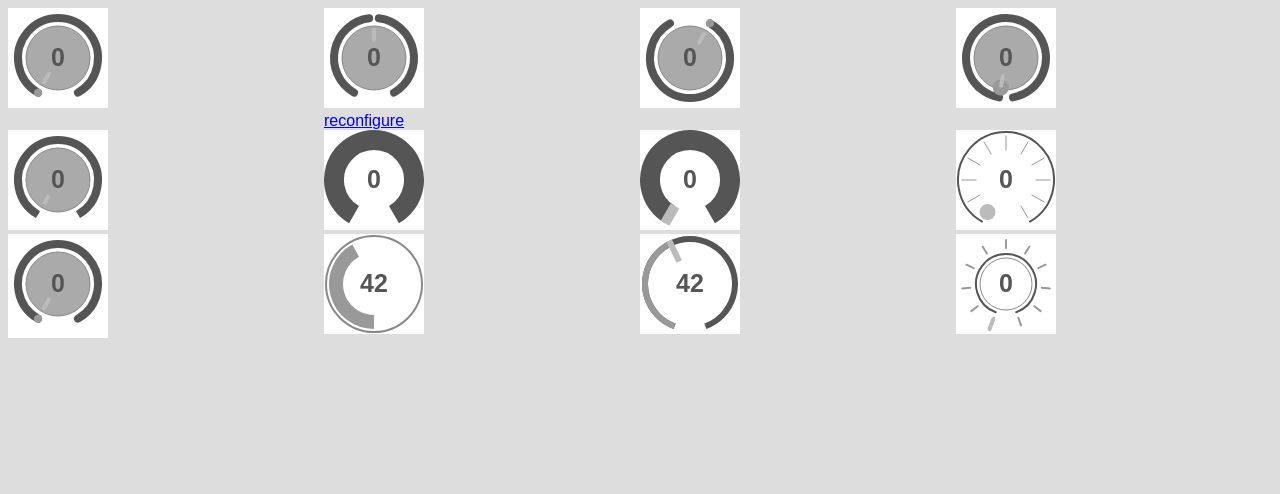
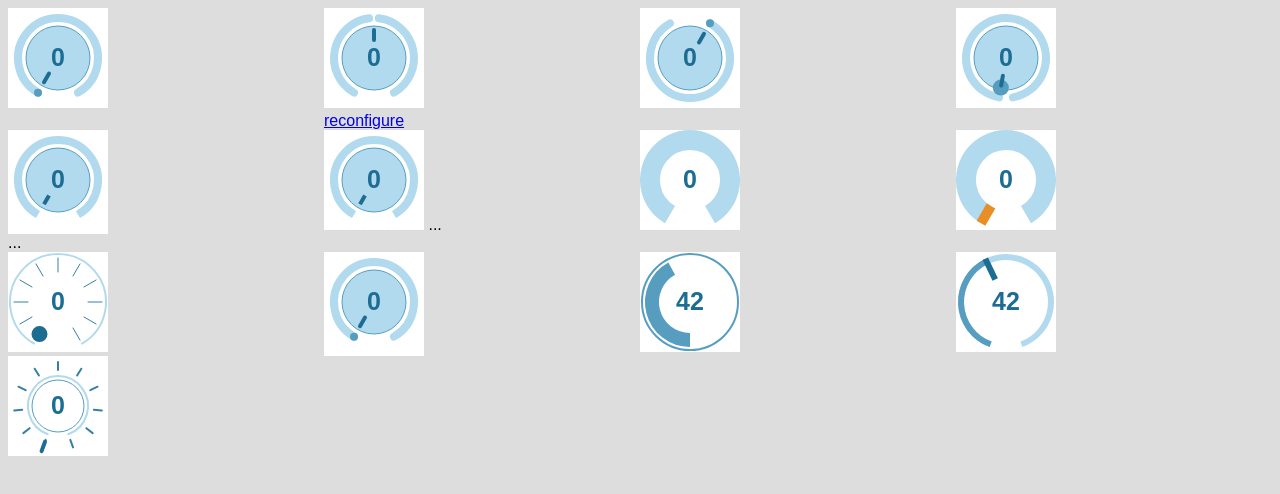
Before and after one commit to francoisgeorgy/synth-ui-controls, a plain HTML site: page src/tests.html in a window 1280 px wide. Drawn offline with Linux system fonts and the light colour scheme.

Commit message:
color palette

```diff
--- a/src/knob.js
+++ b/src/knob.js
@@ -42,6 +42,7 @@
         // Formula: polar-angle = 270 - knob-angle
         //
 
+
         const TRACE = false;    // when true, will log more details in the console
 
         // It is faster to access a property than to access a variable...
@@ -66,7 +67,8 @@
 
         let defaults = {
 
-            // User configurable properties.
+            // User configurable properties. The colors are defined in the 'palettes', later on.
+
             // No camelCase because we want to be able to have the same name in data- attributes.
 
             label: default_label,
@@ -88,25 +90,19 @@
             // background disk:
             back_radius: 32,
             back_border_width: 1,
-            back_border_color: '#888',
-            back_color: '#aaa',
 
             // track background:
             track_bg_radius: 40,
             track_bg_width: 8,
-            track_bg_color: '#555',
 
             // track:
             track_radius: 40,
             track_width: 8,
-            track_color_init: '#999',
-            track_color: '#bbb',
 
             // cursor
             cursor_radius: 18,          // same unit as radius
             cursor_length: 10,
             cursor_width: 4,
-            cursor_color: '#bbb',
 
             dot_cursor: false,
             cursor_dot_position: 75,    // % of radius (try 80), ignored when cursor_dot_size <= 0
@@ -114,6 +110,7 @@
             cursor_only: false,
 
             // appearance:
+            palette: 'light',
             background: true,
             track_bg: true,
             cursor: true,
@@ -122,13 +119,11 @@
             font_family: 'sans-serif',
             font_size: 25,
             font_weight: 'bold',
-            font_color: '#555',
 
             divisions: 0,           // number of markers; 0 or false to disable
             divisions_radius: 40,
             divisions_length: 8,
             divisions_width: 2,
-            division_color: '#999',
 
             // CSS class names
             class_bg: 'knob-bg',
@@ -147,13 +142,46 @@
 
             format: function(v) {
                 return v;
+            },
+
+            onchange: null              // callback function
+        };
+
+        //
+        // Color palettes:
+        // - light: http://paletton.com/#uid=33s0u0kiCFn8GVde7NVmtwSqXtg
+        // - dark:
+        //
+        let palettes = {
+            light : {
+                division_color: '#3680A4',
+                back_border_color: '#569DC0',
+                back_color: '#B1DAEE',
+                cursor_color: '#1D6D93',
+                track_bg_color: '#B1DAEE',
+                track_color_init: '#569DC0',
+                track_color: '#1D6D93',
+                font_color: '#1D6D93',
+            },
+            dark: {
+                division_color: '#3680A4',
+                back_border_color: '#569DC0',
+                back_color: '#0C141F',
+                cursor_color: '#1D6D93',
+                track_bg_color: '#B1DAEE',
+                track_color_init: '#569DC0',
+                track_color: '#1D6D93',
+                font_color: '#1D6D93',
             }
         };
 
+
         //---------------------------------------------------------------------
-        // Merge user config with default config:
+        // Consolidate all configs:
         let data_config = JSON.parse(elem.dataset.config || '{}');
-        let config = Object.assign({}, defaults, conf, data_config);
+        let c = Object.assign({}, defaults, palettes[defaults.palette], conf, data_config);
+        // we re-assign conf and data_config for the case they override some of the palette colors.
+        let config = Object.assign(c, palettes[c.palette], conf, data_config);
 
         //---------------------------------------------------------------------
         // To simplify the internal coordinates transformations, we set the view box as a 100 by 100 square.
@@ -283,7 +311,14 @@
          */
         function setPolarAngle(angle, fireEvent) {
             let previous = current_angle_polar;
-            let a = (angle + 360.0) % 360.0;    // we add 360 to handle negative values down to -360
+            // let a = (angle + 360.0) % 360.0;    // we add 360 to handle negative values down to -360
+            let a;
+            if (angle === angle_max_polar) {
+                console.log(`angle === angle_max_polar ${angle}`);
+                a = angle;
+            } else {
+                a = (angle + 360.0) % 360.0;    // we add 360 to handle negative values down to -360
+            }
             console.log(`setPolarAngle ${angle} -> ${a} (${angle_min_polar}, ${angle_max_polar})`);
             // apply boundaries:
             let b = polarToKnobAngle(a);
@@ -307,6 +342,7 @@
          */
         function incAngle(increment) {
             let new_angle = polarToKnobAngle(current_angle_polar) + increment;
+            console.log(`current_angle_polar=${current_angle_polar} new_angle=${new_angle}`);
             if (new_angle < config.angle_min) {
                 setPolarAngle(angle_min_polar, true);
             } else if (new_angle > config.angle_max) {
@@ -498,6 +534,11 @@
             let value = getValue();     // TODO: cache the value
             let event = new CustomEvent('change', { 'detail': value });
             svg_element.dispatchEvent(event);
+
+            if (config.onchange) {
+                config.onchange(value);
+            }
+
         }
 
         /**
--- a/src/tests.html
+++ b/src/tests.html
@@ -34,7 +34,13 @@
             <svg class="knob" id="knob4"></svg>
         </div>
         <div>
-            <svg class="knob" id="knob5"></svg>
+            <!--<svg class="knob" id="knob5"></svg>-->
+            <div class="knob" id="knob5"></div>
+            <span id="v5">...</span>
+        </div>
+        <div>
+            <svg class="knob" id="knob5b"></svg>
+            <span id="v5b">...</span>
         </div>
         <div>
             <svg class="knob" id="knob6"></svg>
--- a/src/tests.js
+++ b/src/tests.js
@@ -11,9 +11,23 @@ document.addEventListener("DOMContentLoaded", function(event) {
         track_radius: 30,
         track_width: 16,
     });
-    new knob(document.getElementById('knob5'), {
+
+    // example of change notification by callback function:
+    let e5 = document.getElementById('knob5');
+    let k5 = new knob(e5, {
+        linecap: 'butt',
+        onchange: v => document.getElementById('v5').innerHTML = v
+    });
+
+    // example of change notification by event:
+    let e5b = document.getElementById('knob5b');
+    let k5b = new knob(e5b, {
         linecap: 'butt'
     });
+    e5b.addEventListener("change", function(event) {
+        document.getElementById('v5b').innerHTML = event.detail;
+    });
+
     new knob(document.getElementById('knob6'), {
         background: false,
         cursor: false,
@@ -30,6 +44,7 @@ document.addEventListener("DOMContentLoaded", function(event) {
         cursor_width: 10,
         linecap: 'butt',
         track_bg_width: 20,
+        cursor_color: '#E98E25',
         mouse_wheel_acceleration: 1
     });
     new knob(document.getElementById('knob8'), {
```
